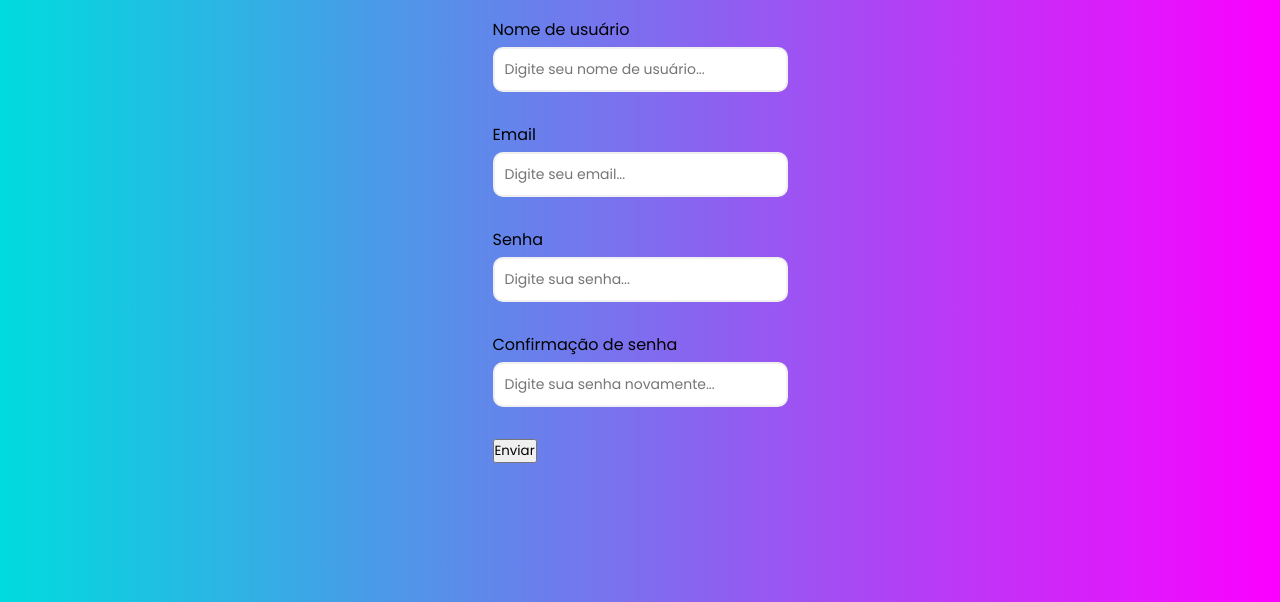
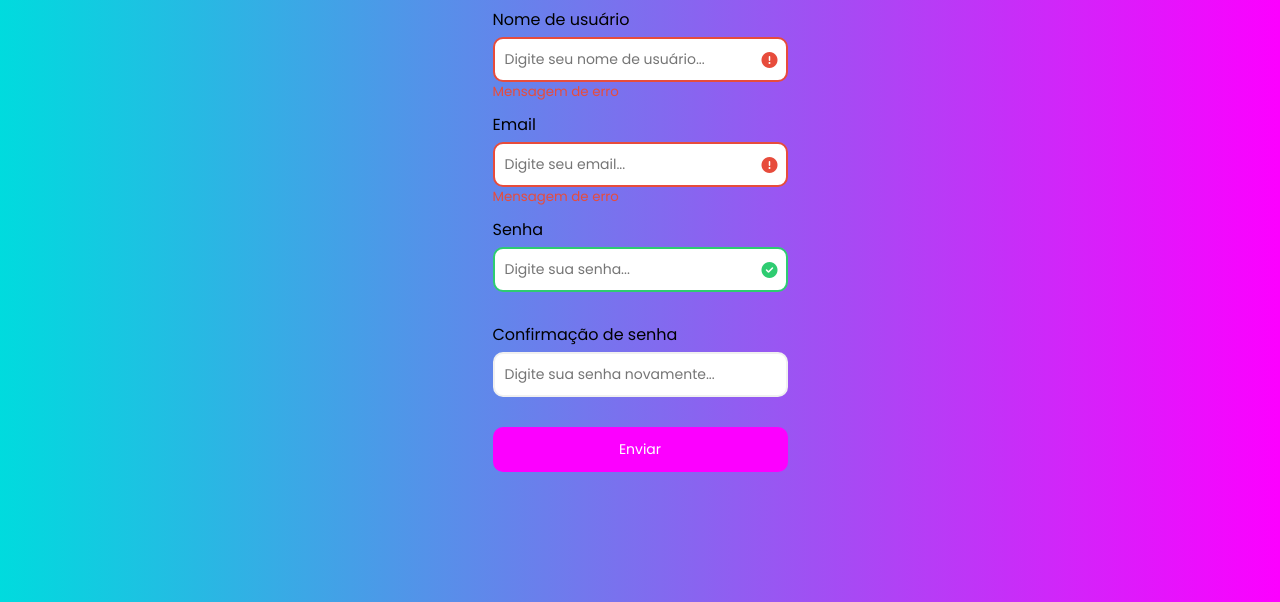
Before and after one commit to Anniellyfs/formulario, a plain HTML site: page index.html in a window 1280 px wide. Shown: the part 198-800 px from the top of the page. Drawn offline with Linux system fonts and the light colour scheme.

Commit message:
initial commit

```diff
--- a/index.html
+++ b/index.html
@@ -20,7 +20,7 @@
         </div>
 
         <form id ="form" class="form">
-            <div class="form-control">
+            <div class="form-control error">
                 <label for="username">Nome de usuário</label>
                 <input type ="text" id="username" placeholder="Digite seu nome de usuário..."/>
                 <i class="fas fa-exclamation-circle"></i>
@@ -28,7 +28,7 @@
                 <small>Mensagem de erro</small>
             </div>
 
-            <div class="form-control">
+            <div class="form-control error">
                 <label for="email">Email</label>
                 <input type ="text" id="email" placeholder="Digite seu email..."/>
                 <i class="fas fa-exclamation-circle"></i>
@@ -36,7 +36,7 @@
                 <small>Mensagem de erro</small>
             </div>
 
-            <div class="form-control">
+            <div class="form-control success">
                 <label for="password">Senha</label>
                 <input type ="text" id="password" placeholder="Digite sua senha..."/>
                 <i class="fas fa-exclamation-circle"></i>
--- a/style.css
+++ b/style.css
@@ -64,3 +64,37 @@ body{
     left: 0;
     visibility: hidden;
 }
+
+.form button{
+    background-color: #fc00ff;
+    border: 2px solid #fc00ff;
+    color: #fff;
+    font-size: 14px;
+    width: 100%;
+    border-radius: 10px;
+    padding: 10px;
+}
+
+/*Error and success*/
+.form-control.success input{
+    border-color: #2ecc71;
+}
+
+.form-control.error input{
+    border-color: #e74c3c;
+}
+
+.form-control.success i.fa-check-circle{
+    color: #2ecc71;
+    visibility: visible;
+}
+
+.form-control.error i.fa-exclamation-circle{
+    color: #e74c3c;
+    visibility: visible;
+}
+
+.form-control.error small{
+    visibility: visible;
+    color: #e74c3c;
+}
```
